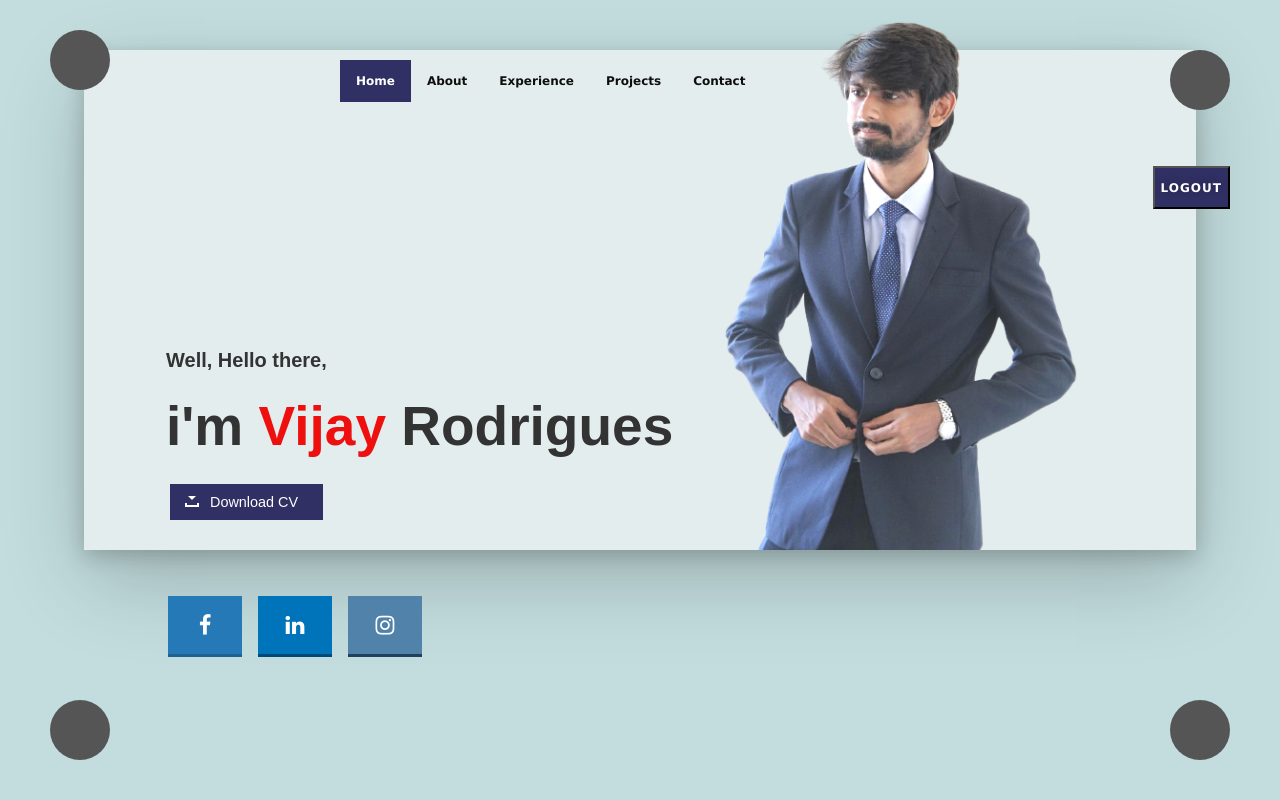
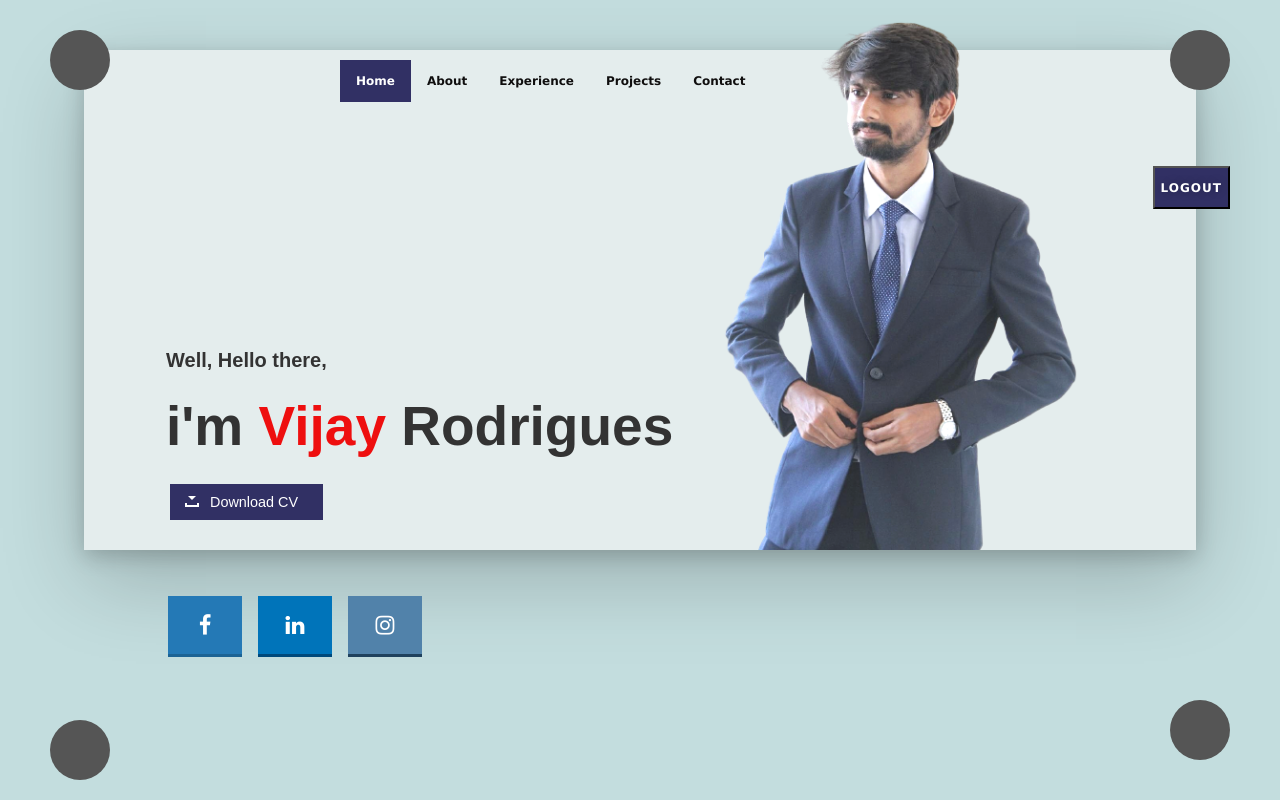
Before and after one commit to VijayRodrigues/pers-proj-app, a Flask app: template templates/profile.html in a window 1280 px wide. Run offline with Flask 2, Linux system fonts and the light colour scheme; the template is opened without the code that fills it, so the values that code supplies are empty; some libraries are stand-ins or nearby versions; some web fonts are replaced.

Commit message:
Update style_prof.css

```diff
--- a/static/style_prof.css
+++ b/static/style_prof.css
@@ -61,7 +61,7 @@ body {
     border-radius: 50%;
     position: absolute;
     left: 50px;
-    bottom: 40px;
+    bottom: 20px;
 }
 
 .circle3 {
@@ -71,7 +71,7 @@ body {
     border-radius: 50%;
     position: absolute;
     right: 50px;
-    top: 50px;
+    top: 30px;
 }
 
 .circle4 {
```
